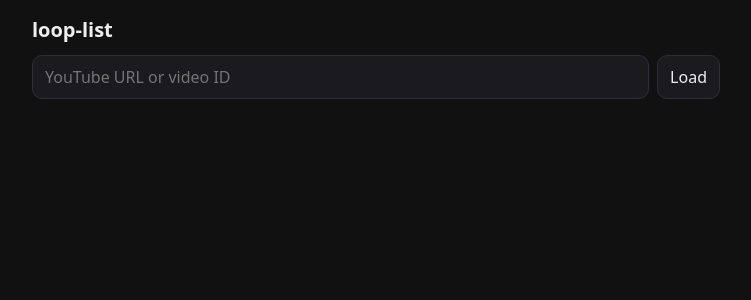
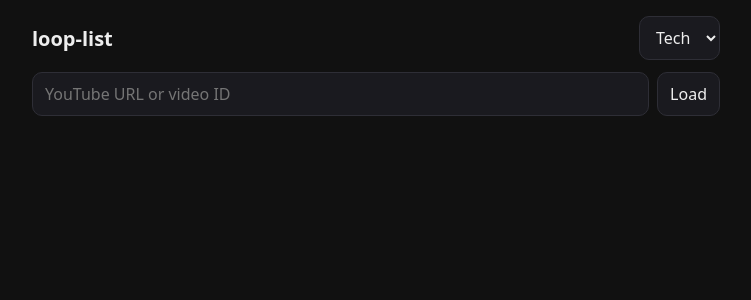
Before and after one commit to aadriien/loop-list, a React (Vite) app: page / in a window 1280 px wide. Shown: the top 300 px of the page, without its empty margins (264-1015 px from the left). Built offline with nearby package versions, Linux system fonts and the light colour scheme.

Commit message:
Outlined scaffolding to toggle between UI themes

```diff
--- a/index.html
+++ b/index.html
@@ -7,6 +7,12 @@
     <link rel="icon" href="/icon.svg" type="image/svg+xml" />
     <link rel="manifest" href="/manifest.webmanifest" />
     <title>loop-list</title>
+    <script>
+      try {
+        const theme = localStorage.getItem("loop-list-theme");
+        if (theme) document.documentElement.dataset.theme = theme;
+      } catch {}
+    </script>
   </head>
   <body>
     <div id="root"></div>
--- a/src/App.tsx
+++ b/src/App.tsx
@@ -1,17 +1,23 @@
 import Looper from "./components/Looper";
+import ThemePicker from "./components/ThemePicker";
 import VideoInput from "./components/VideoInput";
 import { DEFAULT_STATE } from "./constants/loop";
+import { useTheme } from "./hooks/useTheme";
 import { useUrlState } from "./hooks/useUrlState";
 import type { LoopState } from "./types/loop";
 
 export default function App() {
   const [state, setState] = useUrlState();
+  const [theme, setTheme] = useTheme();
   const update = (patch: Partial<LoopState>) =>
     setState((s) => ({ ...s, ...patch }));
 
   return (
     <main>
-      <h1>loop-list</h1>
+      <header>
+        <h1>loop-list</h1>
+        <ThemePicker theme={theme} onChange={setTheme} />
+      </header>
       <VideoInput
         onLoad={({ id, start }) =>
           setState({ ...DEFAULT_STATE, videoId: id, start: start ?? 0 })
--- /dev/null
+++ b/src/components/ThemePicker.tsx
@@ -0,0 +1,23 @@
+import { THEMES } from "../constants/themes";
+import type { ThemeId } from "../types/theme";
+
+interface Props {
+  theme: ThemeId;
+  onChange: (theme: ThemeId) => void;
+}
+
+export default function ThemePicker({ theme, onChange }: Props) {
+  return (
+    <select
+      aria-label="Theme"
+      value={theme}
+      onChange={(e) => onChange(e.target.value as ThemeId)}
+    >
+      {THEMES.map((t) => (
+        <option key={t.id} value={t.id}>
+          {t.label}
+        </option>
+      ))}
+    </select>
+  );
+}
--- /dev/null
+++ b/src/constants/themes.ts
@@ -0,0 +1,10 @@
+import type { ThemeId } from "../types/theme";
+
+export const THEMES: { id: ThemeId; label: string }[] = [
+  { id: "tech", label: "Tech" },
+  { id: "airy", label: "Airy" },
+];
+
+export const DEFAULT_THEME: ThemeId = "tech";
+
+export const THEME_STORAGE_KEY = "loop-list-theme";
--- /dev/null
+++ b/src/hooks/useTheme.ts
@@ -0,0 +1,25 @@
+import { useEffect, useState } from "react";
+import { DEFAULT_THEME, THEME_STORAGE_KEY, THEMES } from "../constants/themes";
+import type { ThemeId } from "../types/theme";
+
+const isTheme = (value: unknown): value is ThemeId =>
+  THEMES.some((t) => t.id === value);
+
+export function useTheme() {
+  // index.html applies the stored theme before first paint to avoid a flash
+  const [theme, setTheme] = useState<ThemeId>(() => {
+    const applied = document.documentElement.dataset.theme;
+    return isTheme(applied) ? applied : DEFAULT_THEME;
+  });
+
+  useEffect(() => {
+    document.documentElement.dataset.theme = theme;
+    try {
+      localStorage.setItem(THEME_STORAGE_KEY, theme);
+    } catch {
+      // storage blocked (e.g. private mode): the choice just isn't remembered
+    }
+  }, [theme]);
+
+  return [theme, setTheme] as const;
+}
--- a/src/main.tsx
+++ b/src/main.tsx
@@ -3,6 +3,8 @@ import { createRoot } from "react-dom/client";
 import App from "./App";
 import "./styles/tokens.css";
 import "./styles/global.css";
+
+import.meta.glob("./styles/themes/*.css", { eager: true });
 
 const root = document.getElementById("root");
 if (!root) throw new Error("Missing #root element");
--- a/src/styles/global.css
+++ b/src/styles/global.css
@@ -16,6 +16,12 @@ main {
   max-width: 720px;
   margin: 0 auto;
   padding: 16px;
+}
+
+header {
+  display: flex;
+  align-items: center;
+  justify-content: space-between;
 }
 
 h1 {
--- /dev/null
+++ b/src/styles/themes/airy.css
@@ -0,0 +1,11 @@
+:root[data-theme="airy"] {
+  --bg: #f4f9ff;
+  --surface: #fff;
+  --text: #1d2b3a;
+  --muted: #6b7c8f;
+  --accent: #3b9ae1;
+  --border: #d6e4f2;
+  --error: #d33;
+  --radius: 14px;
+  color-scheme: light;
+}
--- /dev/null
+++ b/src/types/theme.ts
@@ -0,0 +1 @@
+export type ThemeId = "tech" | "airy";
```
Also changed, not shown: 1 other file (tests, documents, lock files or other folders).
